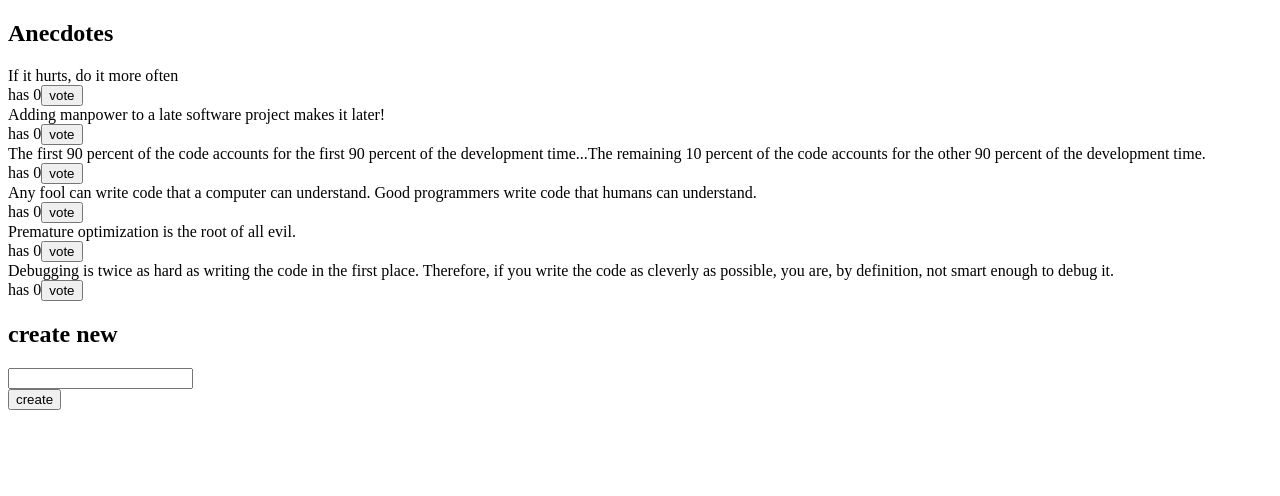
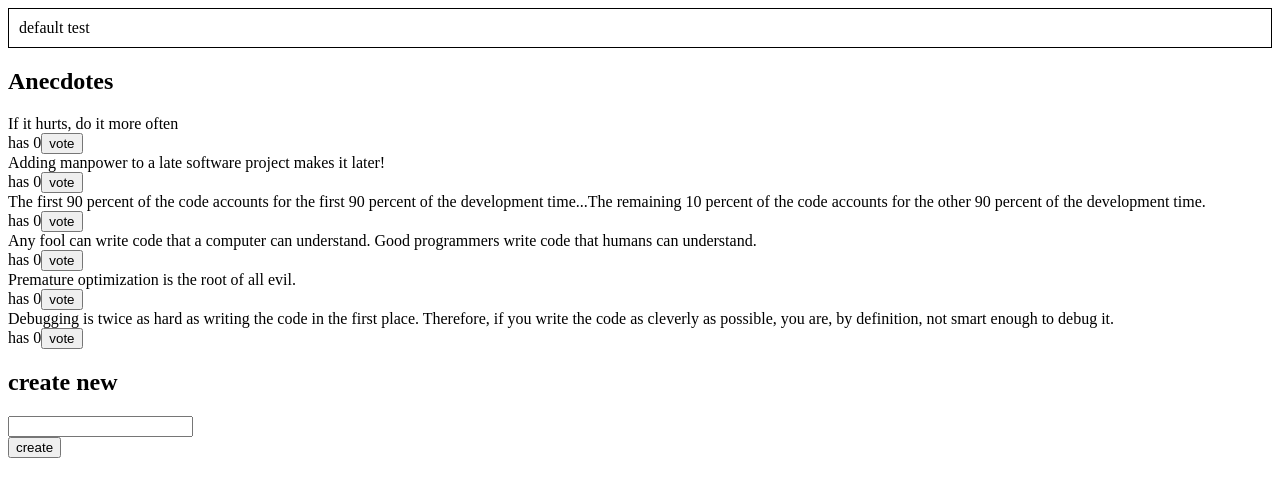
Before and after one commit to chheangg/part6, a React (Create React App) app in the folder redux-anecdotes/: page / in a window 1280 px wide. Shown: the top 496 px of the page. Built offline with nearby package versions, Linux system fonts and the light colour scheme.

Commit message:
Complete part 6.10 on adding store for notifs

```diff
--- a/redux-anecdotes/src/App.js
+++ b/redux-anecdotes/src/App.js
@@ -1,10 +1,11 @@
 import AnecdoteList from './components/AnecdoteList'
-
 import AnecdoteForm from './components/AnecdoteForm'
+import Notification from './components/Notification'
 
 const App = () => {
   return (
     <div>
+      <Notification />
       <h2>Anecdotes</h2>
       <AnecdoteList />
       <AnecdoteForm />
--- a/redux-anecdotes/src/components/AnecdoteList.js
+++ b/redux-anecdotes/src/components/AnecdoteList.js
@@ -16,7 +16,7 @@ const Anecdote = ({content, votes, id, eventHandler}) => {
 }
 
 const AnecdoteList = () => {
-  const anecdotes = useSelector(state => [...state.anecdotes].sort((prev, next) => prev.votes > next.votes ? -1 : prev.votes === next.votes ? 0 : 1))
+  const anecdotes = useSelector(({anecdotes}) => [...anecdotes].sort((prev, next) => prev.votes > next.votes ? -1 : prev.votes === next.votes ? 0 : 1))
   const dispatch = useDispatch()
 
   const vote = (id) => {
--- a/redux-anecdotes/src/components/Notification.js
+++ b/redux-anecdotes/src/components/Notification.js
@@ -1,4 +1,7 @@
+import { useSelector } from "react-redux"
+
 const Notification = () => {
+  const notification = useSelector(({notifications}) => notifications)
   const style = {
     border: 'solid',
     padding: 10,
@@ -6,7 +9,7 @@ const Notification = () => {
   }
   return (
     <div style={style}>
-      render here notification...
+      {notification.map(notif => <div key={notif.id}>{notif.msg}</div>)}
     </div>
   )
 }
--- a/redux-anecdotes/src/reducers/anecdoteReducer.js
+++ b/redux-anecdotes/src/reducers/anecdoteReducer.js
@@ -27,7 +27,7 @@ const anecdoteSlice = createSlice({
   reducers: {
     voteFor(state, action) {
       const content = action.payload
-      return state.map(anec => parseInt(anec.id) === parseInt(content) ? { ...anec, votes: anec.votes += 1} : anec)
+      return state.map(anec => parseInt(anec.id) === parseInt(content) ? { ...anec, votes: anec.votes + 1} : anec)
     },
     createAnecdote(state, action) {
       const content = action.payload
--- /dev/null
+++ b/redux-anecdotes/src/reducers/notificationReducer.js
@@ -0,0 +1,28 @@
+import { createSlice } from "@reduxjs/toolkit";
+
+const initialState = [
+  {
+    id: 0,
+    msg: 'default test'
+  }
+]
+
+const getId = () => Number((100000 * Math.random()).toFixed(0))
+
+const makeNotificationObj = (msg) => {
+  return { id: getId, msg }
+}
+
+const notificationSlice = createSlice({
+  name: 'notifications',
+  initialState,
+  reducers: {
+    addNotification(state, action) {
+      const content = action.payload
+      state.push(makeNotificationObj(content))
+    }
+  }
+})
+
+export const { addNotification } = notificationSlice.actions
+export default notificationSlice.reducer
--- a/redux-anecdotes/src/store.js
+++ b/redux-anecdotes/src/store.js
@@ -1,9 +1,11 @@
 import { configureStore } from "@reduxjs/toolkit";
 import anecdoteReducer from "./reducers/anecdoteReducer";
+import notificationReducer from "./reducers/notificationReducer";
 
 const store = configureStore({
   reducer: {
-    anecdotes: anecdoteReducer
+    anecdotes: anecdoteReducer,
+    notifications: notificationReducer
   }
 })
 
```
